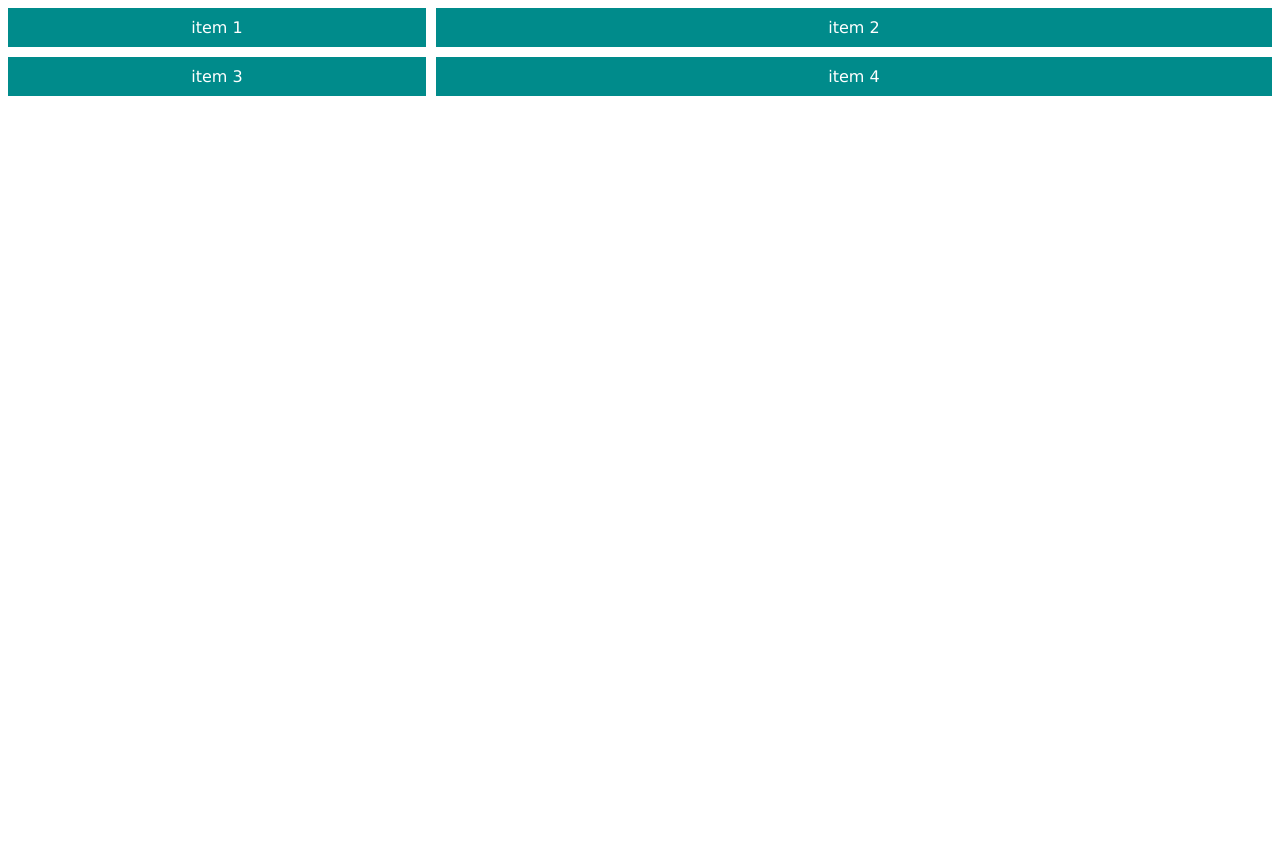
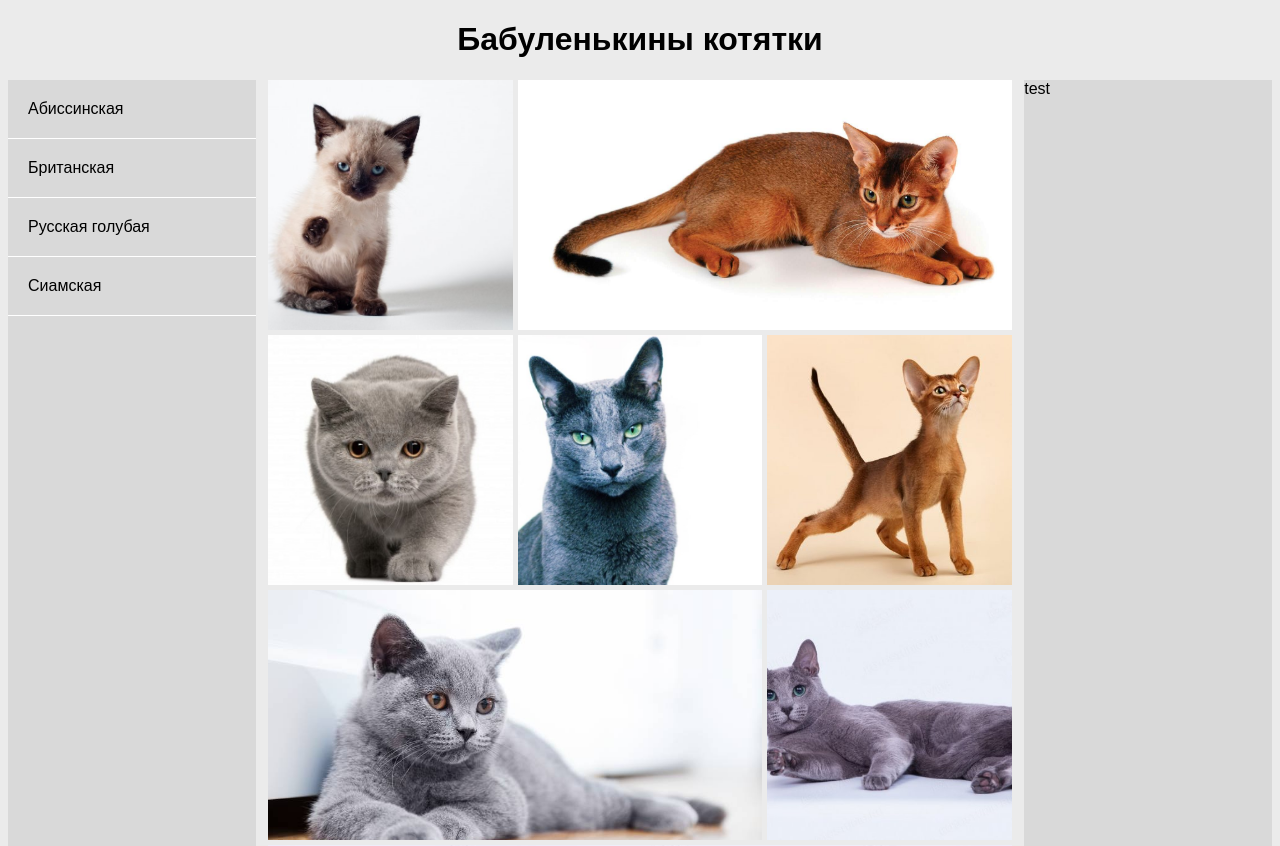
Before and after one commit to akeelow/coursera, a plain HTML site: page 2. Тонкости верстки/Неделя 3/index.html in a window 1280 px wide. Shown: the top 846 px of the page. Before the commit the page ends 800 px from the top, so only its background shows below. Drawn offline with Linux system fonts and the light colour scheme.

Commit message:
Добавил фоточки

```diff
--- a/2. Тонкости верстки/Неделя 3/index.html
+++ b/2. Тонкости верстки/Неделя 3/index.html
@@ -1,18 +1,58 @@
 <!DOCTYPE html>
-<html lang="en">
+<html lang="ru">
 <head>
     <meta charset="UTF-8">
     <meta http-equiv="X-UA-Compatible" content="IE=edge">
     <meta name="viewport" content="width=device-width, initial-scale=1.0">
-    <title>Document</title>
+    <title>Бабуленькины котятки</title>
     <link rel="stylesheet" href="style.css">
 </head>
-<body>
-    <div class="wrapper">
-        <div class="item">item 1</div>
-        <div class="item">item 2</div>
-        <div class="item">item 3</div>
-        <div class="item">item 4</div>
-    </div>
+<body class="body">
+    <header class="header">
+        <h1>Бабуленькины котятки</h1>
+    </header>
+    <section>
+        <div class="wrap">
+            <input class="input__radio-abi input__radio" type="radio" name="breed" id="abi">
+            <input class="input__radio-bri input__radio" type="radio" name="breed" id="bri">
+            <input class="input__radio-rus input__radio" type="radio" name="breed" id="rus">
+            <input class="input__radio-sia input__radio" type="radio" name="breed" id="sia">
+            <div class="side__left">
+                <nav class="menu">
+                    <ul>
+                        <li><label class="label__abi menu__item" for="abi">Абиссинская</label></li>
+                        <li><label class="label__bri menu__item" for="bri">Британская</label></li>
+                        <li><label class="label__rus menu__item" for="rus">Русская голубая</label></li>
+                        <li><label class="label__sia menu__item" for="sia">Сиамская</label></li>
+                    </ul>
+                </nav>
+            </div>
+            <div class="content">
+                <div class="item sia"><img src="images/sia3.jpg"></div>
+                <div class="item abi"><img src="images/abi1.jpg"></div>
+                <div class="item bri"><img src="images/bri3.jpg"></div>
+                <div class="item rus"><img src="images/rus3.jpg"></div>
+                <div class="item abi"><img src="images/abi2.jpg"></div>
+                <div class="item bri"><img src="images/bri4.jpg"></div>
+                <div class="item rus"><img src="images/rus2.jpg"></div>
+                <div class="item abi"><img src="images/abi4.jpg"></div>
+                <div class="item sia"><img src="images/sia2.jpg"></div>
+                <div class="item abi"><img src="images/abi3.jpg"></div>
+                <div class="item bri"><img src="images/bri1.jpg"></div>
+                <div class="item bri"><img src="images/bri2.jpg"></div>
+                <div class="item rus"><img src="images/rus1.jpg"></div>
+                <div class="item sia"><img src="images/sia1.jpg"></div>
+                <div class="item rus"><img src="images/rus4.jpg"></div>
+                <div class="item sia"><img src="images/sia4.jpg"></div>
+            </div>
+            <div class="side__right">
+                <label for="utu">test</label>
+            </div>
+        </div>
+    </section>
+    <footer class="footer">
+        <p>© OOO Бабуленькины котятки, 2021</p>
+        <p class="adress">Наш адрес: улица Котовая, д. 5</p>
+    </footer>
 </body>
 </html>
--- a/2. Тонкости верстки/Неделя 3/style.css
+++ b/2. Тонкости верстки/Неделя 3/style.css
@@ -1,12 +1,100 @@
-.wrapper {
+.body {
+    font-family: sans-serif;
+    background-color: #ebebeb;
+}
+.header {
+    text-align: center;
+}
+.wrap {
+    display: flex;
+    justify-content: space-between;
+}
+.side__left,
+.side__right {
+    background-color: #d9d9d9;
+    flex: 1;
+}
+.content {
+    flex: 3;
+}
+.input__radio {
+    display: none;
+}
+.input__radio-abi:checked ~ .side__left .menu .label__abi,
+.input__radio-bri:checked ~ .side__left .menu .label__bri,
+.input__radio-rus:checked ~ .side__left .menu .label__rus,
+.input__radio-sia:checked ~ .side__left .menu .label__sia {
+    color: white;
+    background-color: #5a5a5a;
+}
+
+.input__radio-abi:checked ~ .content .abi,
+.input__radio-bri:checked ~ .content .bri,
+.input__radio-rus:checked ~ .content .rus,
+.input__radio-sia:checked ~ .content .sia {
+    opacity: .3;
+}
+
+/* SIDEBAR LEFT */
+.menu ul {
+    padding: 0;
+    margin: 0;
+    list-style: none;
+}
+
+.menu__item {
+    display: block;
+    padding: 20px;
+    cursor: pointer;
+    border-bottom: 1px solid white;
+    transition: background-color .2s ease;
+}
+.menu__item:hover {
+    color: white;
+    background-color: #5a5a5a;
+}
+
+/* CONTENT */
+.content {
+    padding: 0 1%;
     display: grid;
-    grid-template-columns: 1fr 2fr;
-    gap: 10px;
+    gap: 5px;
+    grid-template-columns: 1fr 1fr 1fr;
+    grid-auto-rows: 250px;
 }
 .item {
-    font-family: Verdana, Geneva, Tahoma, sans-serif;
-    color: white;
-    background-color: darkcyan;
-    text-align: center;
-    padding: 10px;
+    background-color: #fff;
+    overflow: hidden;
 }
+.item:nth-of-type(2),
+.item:nth-of-type(8n+2) {
+    grid-column: 2 / 4;
+}
+.item:nth-of-type(6),
+.item:nth-of-type(8n+6) {
+    grid-column: 1 / 3;
+}
+.item:nth-of-type(8),
+.item:nth-of-type(8n+8) {
+    grid-column: 1 / 4;
+}
+.item img {
+    width: 100%;
+    height: 100%;
+    object-fit: cover;
+}
+
+/* FOOTER */
+.footer {
+    padding: 0 50px;
+    display: flex;
+    justify-content: space-between;
+    font-family: monospace;
+}
+.footer .adress {
+    color: #1634a3;
+}
+
+.che:checked > #utu {
+    color: red;
+}
```
Also changed, not shown: 2. Тонкости верстки/Неделя 3/images/abi1.jpg (added), 2. Тонкости верстки/Неделя 3/images/abi2.jpg (added), 2. Тонкости верстки/Неделя 3/images/abi3.jpg (added), 2. Тонкости верстки/Неделя 3/images/abi4.jpg (added), 2. Тонкости верстки/Неделя 3/images/bri1.jpg (added), 2. Тонкости верстки/Неделя 3/images/bri2.jpg (added), 2. Тонкости верстки/Неделя 3/images/bri3.jpg (added), 2. Тонкости верстки/Неделя 3/images/bri4.jpg (added), 2. Тонкости верстки/Неделя 3/images/rus1.jpg (added), 2. Тонкости верстки/Неделя 3/images/rus2.jpg (added), 2. Тонкости верстки/Неделя 3/images/rus3.jpg (added), 2. Тонкости верстки/Неделя 3/images/rus4.jpg (added), 2. Тонкости верстки/Неделя 3/images/sia1.jpg (added), 2. Тонкости верстки/Неделя 3/images/sia2.jpg (added), 2 more files.
